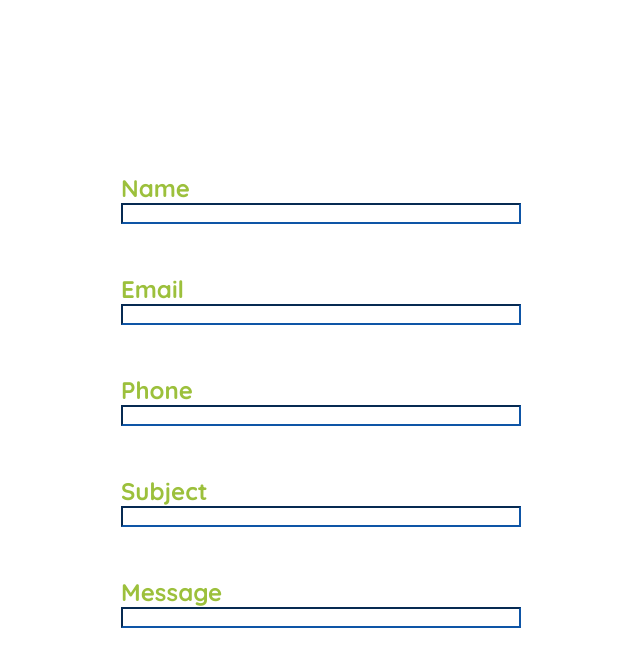
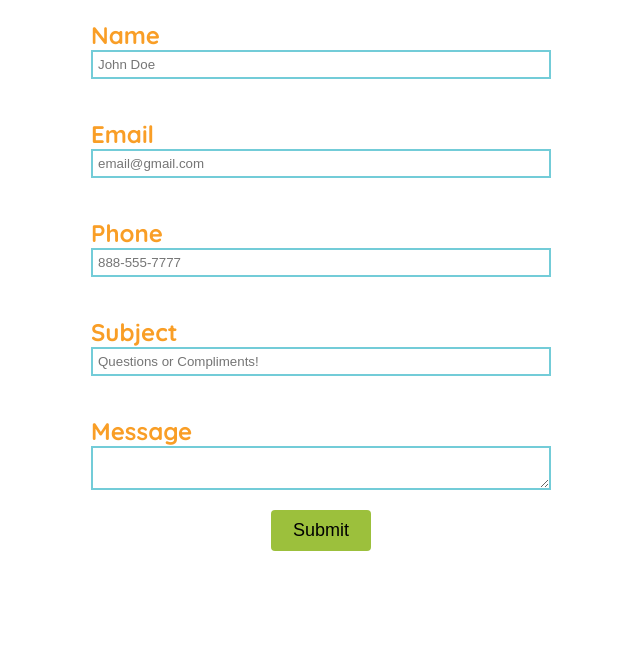
Before and after one commit to hack4impact-utk/muse-website, a Next.js app: page /contact in a window 1280 px wide. Shown: the top 666 px of the page, without its empty margins (319-959 px from the left). Built offline with nearby package versions, Linux system fonts and the light colour scheme.

Commit message:
Adds nodemailer package, a button, and improves styling

```diff
--- a/components/contactForm/contactForm.module.scss
+++ b/components/contactForm/contactForm.module.scss
@@ -1,32 +1,54 @@
 @use './styles/variables' as vars;
 @import './styles/variables';
+// "Contacr Us" at top black
+.container {
+    max-width: 500px;
+    width: 50%;
+    margin: 0 auto;
 
-.container {
+}
+.form {
     display: flex;
     flex-direction: column;
-    justify-content: center;
-    align-items: center;
-    text-align: center;
-    min-height: 100vh;
+    justify-content: flex-start;
 
     label {
         display: flex;
         flex-direction: column;
         text-align: left;
-        width: 50vh;
+        min-width: 250px;
 
-        margin: 25px;
+        margin: 20px;
 
-        color: $muse-green;
+        color: $muse-orange;
         font-weight: 700;
         font-size: 150%;
-
     }
 
     input {
-        border-color: $muse-blue;
+        border: 2px solid $muse-light-blue;
+        outline: none;
+        padding: 5px;
     }
-    input:focus {
-        border: 3px solid;
+
+    textarea {
+        resize: vertical;
+        border: 2px solid $muse-light-blue;
+        outline: none;
+        padding: 5px;
     }
+
+    button {
+        margin: 0 auto;
+        cursor: pointer;
+        font-size: large;
+
+        border: none;
+        border-radius: 4px;
+        background-color: $muse-green;
+        padding: 10px 20px;
+
+        width: 100px
+    }
+
 }
--- a/components/contactForm/index.tsx
+++ b/components/contactForm/index.tsx
@@ -3,32 +3,35 @@ import styles from "./contactForm.module.scss";
 
 const ContactForm: React.FC = () => {
   return (
-    <form className={styles.container}>
+    <div className={styles.container}>
+      <form className={styles.form}>
         <label>
           Name
-        <input></input>
+          <input placeholder="John Doe"></input>
         </label>
 
         <label>
           Email
-        <input></input>
+          <input placeholder="email@gmail.com"></input>
         </label>
 
         <label>
           Phone
-        <input></input>
+          <input placeholder="888-555-7777"></input>
         </label>
 
         <label>
           Subject
-        <input></input>
+          <input placeholder="Questions or Compliments!"></input>
         </label>
 
         <label>
           Message
-        <input></input>
+          <textarea></textarea>
         </label>
+        <button>Submit</button>
       </form>
+    </div>
   );
 };
 
--- a/package.json
+++ b/package.json
@@ -35,6 +35,7 @@
     "jest": "^26.6.3",
     "lint-staged": "^10.5.3",
     "next": "10.0.4",
+    "nodemailer": "^6.5.0",
     "prettier": "^2.2.1",
     "react": "17.0.1",
     "react-dom": "17.0.1",
```
Also changed, not shown: 1 other file (tests, documents, lock files or other folders). Lines whose indentation alone changed are shown as unchanged.
